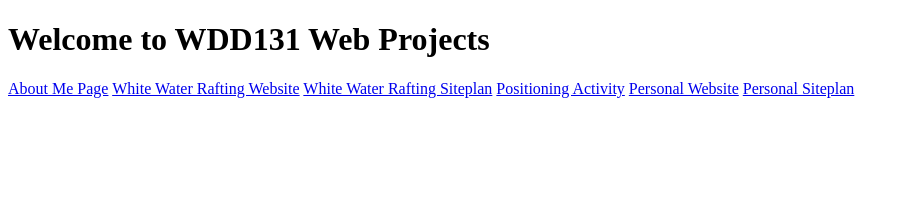
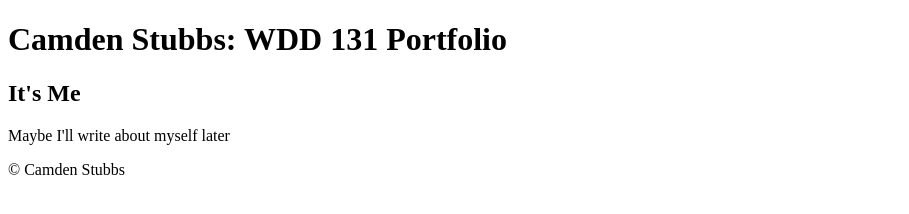
Before and after one commit to CamdenStubbs/wdd131, a plain HTML site: page index.html in a window 1280 px wide. Shown: the whole page, without its empty margins (0-909 px from the left). Drawn offline with Linux system fonts and the light colour scheme.

Commit message:
first commit

```diff
--- a/index.html
+++ b/index.html
@@ -3,17 +3,29 @@
 <head>
     <meta charset="UTF-8">
     <meta name="viewport" content="width=device-width, initial-scale=1.0">
+    <meta name="author" content="Camden Stubbs">
+    <meta name="description" content="WDD 131 Home Page">
     <title>WDD 131 Home Page</title>
+    <link href="style.css" rel="stylesheet">
 </head>
 <body>
-    <h1>Welcome to WDD131 Web Projects</h1>
-<nav>
-  <a href="aboutme/index.html">About Me Page</a>
-  <a href="wwr/index.html">White Water Rafting Website</a>
-  <a href="wwr/site-plan-rafting.html">White Water Rafting Siteplan</a>
-  <a href="positioning.html">Positioning Activity</a>
-  <a href="#">Personal Website</a>
-  <a href="#">Personal Siteplan</a>
-</nav>
+    <header>
+        <h1>
+            Camden Stubbs: WDD 131 Portfolio
+        </h1>
+    </header>
+    <div>
+        <h2>
+            It's Me
+        </h2>
+        <p>
+            Maybe I'll write about myself later
+        </p>
+    </div>
+    <footer>
+        <p>
+            &copy; Camden Stubbs
+        </p>
+    </footer>
 </body>
 </html>
```
Also changed, not shown: style.css (added).
